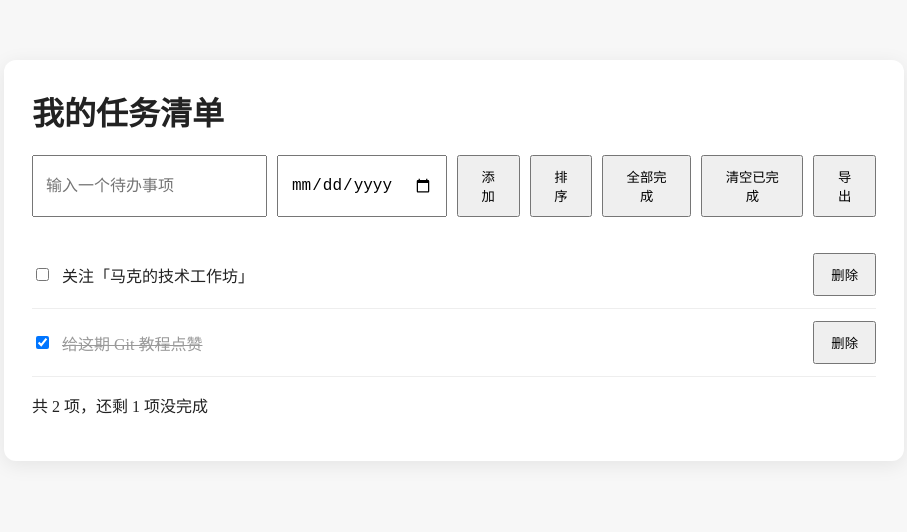
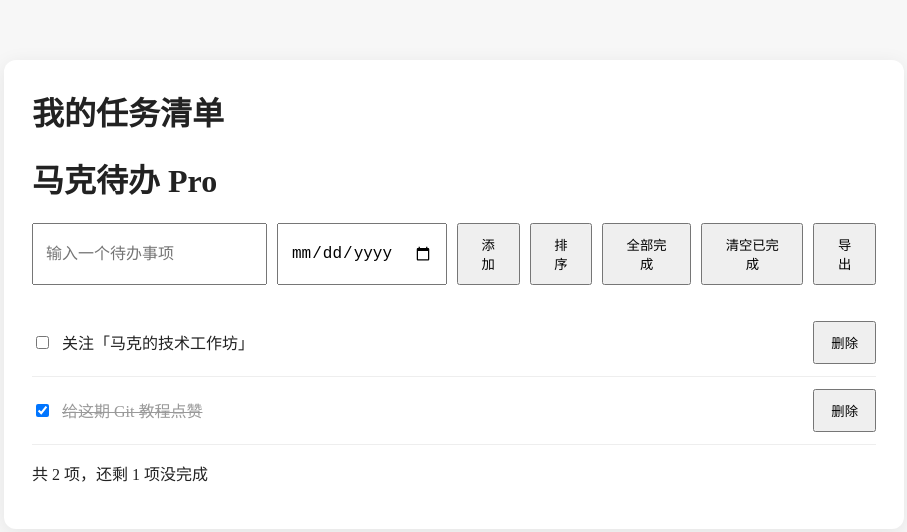
Before and after one commit to QuietKyn/simpleDemo, a plain HTML site: page index.html in a window 1280 px wide. Shown: the whole page, without its empty margins (186-1093 px from the left). Drawn offline with Linux system fonts and the light colour scheme.

Commit message:
feat: update todo title to Pro

```diff
--- a/index.html
+++ b/index.html
@@ -91,7 +91,9 @@
 </head>
 <body>
   <div class="app">
+
     <h1>我的任务清单</h1>
+    <h1>马克待办 Pro</h1>
 
     <div class="input-row">
       <input id="todoInput" type="text" placeholder="输入一个待办事项">
```
